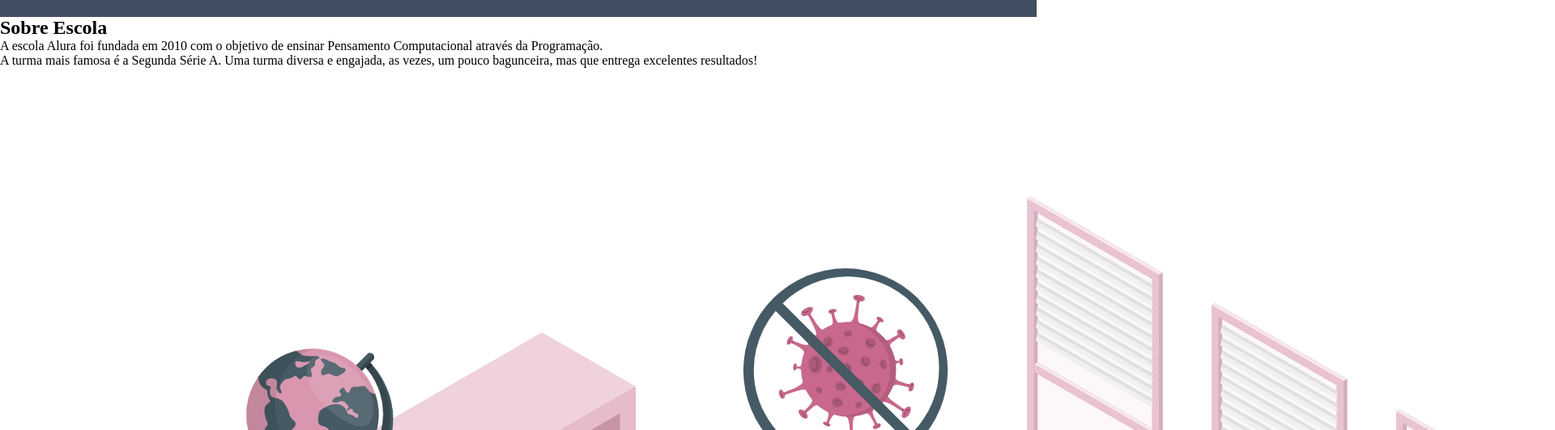
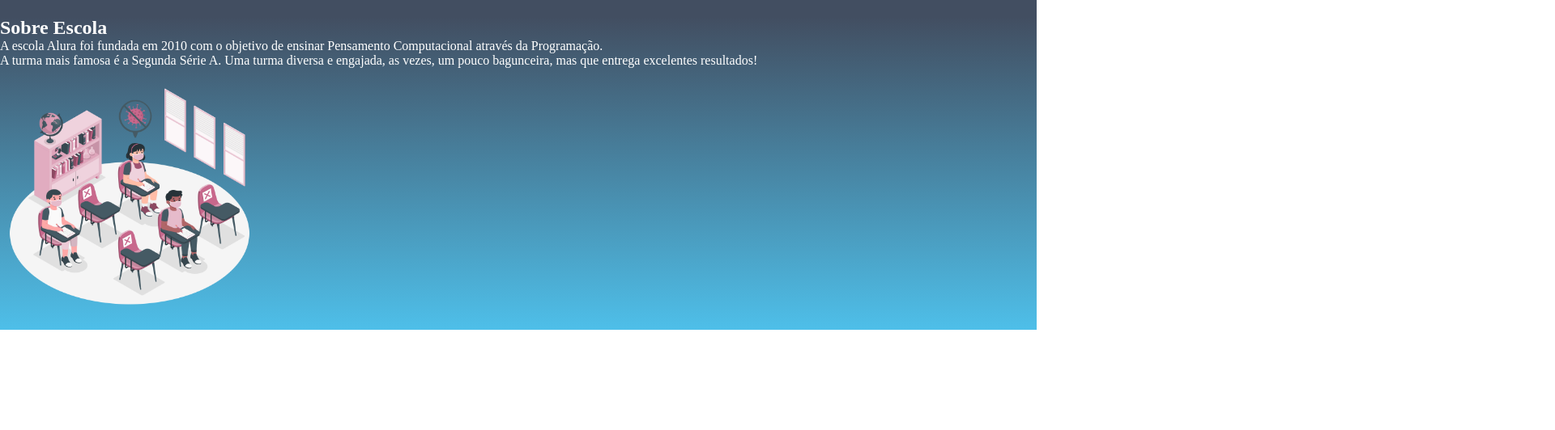
Before and after one commit to raquelyy/site-criativo-2C, a plain HTML site: page index.html in a window 1280 px wide. Shown: the part 84-616 px from the top of the page at 81% size, 1920 px wide, since content can reach past the window. Drawn offline with Linux system fonts and the light colour scheme.

Commit message:
cor de fundo

```diff
--- a/index.html
+++ b/index.html
@@ -18,7 +18,7 @@
 <h2 class="escola-titulo">Sobre Escola</h2>
 <p class="escola-texto-um">A escola Alura foi fundada em 2010 com o objetivo de ensinar Pensamento Computacional através da Programação.</p>
 <p class="escola-texto-dois">A turma mais famosa é a Segunda Série A. Uma turma diversa e engajada, as vezes, um pouco bagunceira, mas que entrega excelentes resultados!</p>
-<img src="Social distance at school-amico.png" alt="alunos em sala de aula">
+<img class="escola-imagem" src="Social distance at school-amico.png" alt="alunos em sala de aula">
     </section>
 </body>
 </html>
--- a/style.css
+++ b/style.css
@@ -21,3 +21,12 @@ display: inline-block;
 margin: 0 16px;
 font-size: 24px;
 }
+
+.escola-imagem{
+    width: 25%;
+}
+
+.escola{
+    background-image: linear-gradient(#424e61,#4EBFE9);
+    color: white;
+}
```
